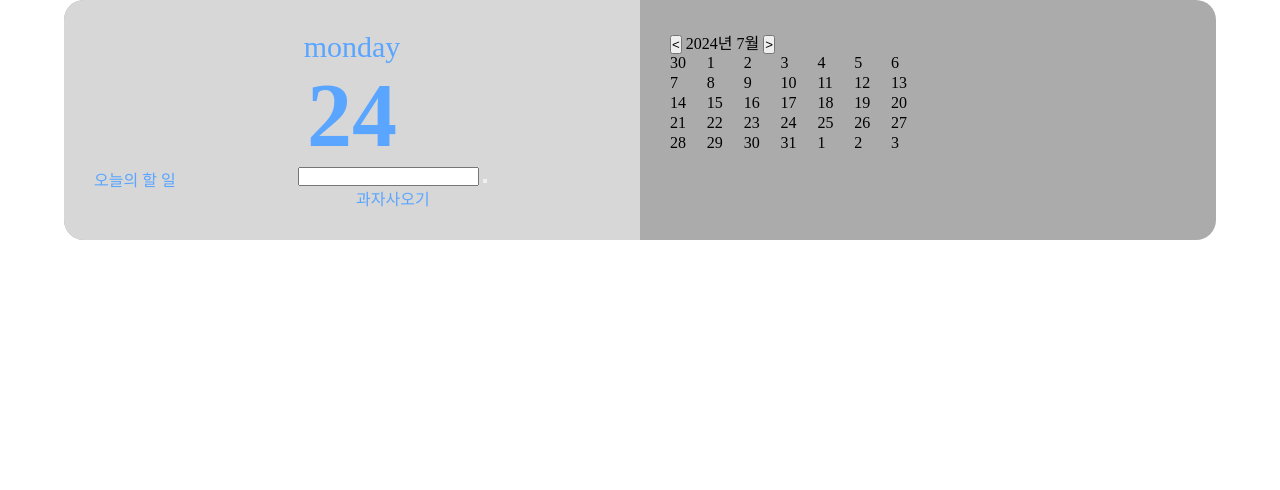
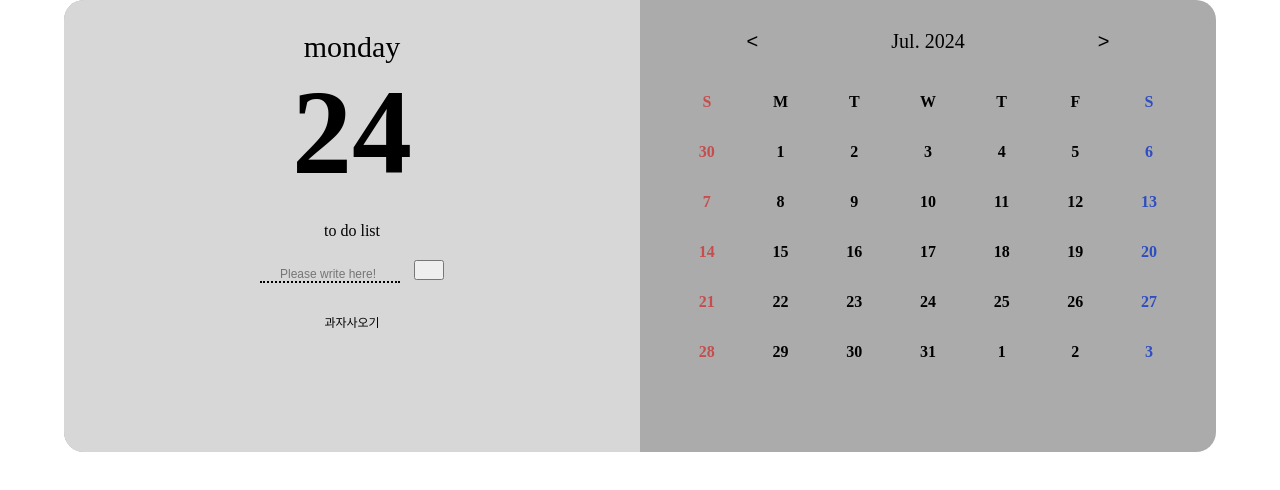
Before and after one commit to hyemomo/project, a plain HTML site: page 캘린더2/index.html in a window 1280 px wide. Drawn offline with Linux system fonts and the light colour scheme.

Commit message:
no message

```diff
--- a/캘린더2/app.js
+++ b/캘린더2/app.js
@@ -4,13 +4,14 @@ let date = new Date();
 const renderCalendar=()=>{ // 달력 보여주기
 
 
-
+const monthList=['Jan.','Feb.', 'Mar.', 'Apr.', 'May.','Jun.','Jul.', 'Aug.', 'Sep.', 'Oct.', 'Nov.', 'Dec.']
 
 const year = date.getFullYear();
 const month = date.getMonth();
 console.log(date.getDay());
 
-document.querySelector(".year-month").textContent = `${year}년 ${month + 1}월 `;
+
+document.querySelector(".year-month").textContent = `${monthList[month]} ${year}`;
 //month는 0부터!!0이 1월부터!
 
 const prevLast = new Date(year, month, 0); //지난 달의 마지막 날!
@@ -75,3 +76,22 @@ const prevMonth=()=>{
   date=new Date();
   renderCalendar()
   }
+
+  const showClickedDate=()=>{
+
+
+
+  }
+
+
+
+document.querySelector(".calendar").addEventListener("click",(e)=>{
+
+console.dir(
+  e
+);  if(e.target.className=="date"){
+
+}
+
+
+})
--- a/캘린더2/index.html
+++ b/캘린더2/index.html
@@ -16,9 +16,9 @@
                     <span class="main-date">24</span>
                 </div>
                 <div class="todo-wrap">
-                    <span class="todo-title">오늘의 할 일</span>
+                    <span class="todo-title">to do list</span>
                     <div class="input-wrap">
-                        <input type="text">
+                        <input type="text" placeholder="Please write here!">
                         <button></button>
                         <ul><li>과자사오기</li></ul>
                     </div>
@@ -27,11 +27,21 @@
             <div class="content-right">
                 <div class="nav">
                     <button class="nav-btn go-prev" onclick="prevMonth()">&lt;</button>
-                  <span class="year-month">2002년 09월 03일</span>
+                  <span class="year-month">July</span>
                     <button class="nav-btn go-next" onclick="nextMonth()">&gt;</button>
                   </div>
+          <ul class="days">
+                        <li class="day">S</li>
+                        <li class="day">M</li>
+                        <li class="day">T</li>
+                        <li class="day">W</li>
+                        <li class="day">T</li>
+                        <li class="day">F</li>
+                        <li class="day">S</li>
+                    </ul>
+                <div class="calendar">
 
-                <div class="calendar"></div>
+                </div>
             </div>
         </div>
     </div>
--- a/캘린더2/style.css
+++ b/캘린더2/style.css
@@ -21,7 +21,6 @@ ul{
 }
 .content-left{
     background: #d7d7d7;
-    color:#59a5ff;
     float: left;
     width:50%;
 
@@ -39,19 +38,42 @@ text-align: center;
     font-size: 30px;
   }
   .main-date{
-font-size: 90px;;
+font-size: 120px;;
 font-weight: bold;
+margin-bottom: 20px;
   }
   .todo-wrap{
     width:100%;
+    height:200px;
     text-align: center;
+    display: flex;
+    flex-direction: column;
   }
   .todo-title{
-float: left;
+font-size: 16px;
+margin-bottom: 20px;
   }
-  .input-wrap{
 
-  }
+ .input-wrap input{
+  border: 0;
+  outline: none;
+  border-bottom:2px dotted black ;
+  background-color: #d7d7d7;
+  padding-left: 20px;
+    padding-right: 20px;
+  width:100px;
+  font-size: 12px;
+  margin-right: 10px;
+ }
+ .input-wrap button{
+  width: 30px;
+  height: 20px;
+
+ }
+ .input-wrap ul{
+  margin-top: 30px;
+  font-size: 12px;
+ }
   .content-right{
 
 
@@ -59,12 +81,59 @@ float: left;
 
     padding: 30px;
   }
+  .nav{
+    display: flex;
+    justify-content: space-around;
+    text-align: center;
+    padding-bottom: 40px;
+  }
+  .year-month{
+    font-size: 20px
+  }
+  .nav-btn{
+    border: none;
+    background-color: #ababab;
+    font-size: 20px;
+    padding-left: 20px;
+    padding-right: 20px;
+}
   .calendar{
-    width:50%;
+    width:100%;
+    display: flex;
+    flex-wrap: wrap;
+    font-size:16px;
+    font-weight: bold;
+    text-align: center;
+    height: auto;
+    margin: auto;
 
+  }
+    .days{
+   display: flex;
+   text-align: center;
+   font-weight: bold;
+
+  }
+  .day{
+     width:calc(100%/7);
+    height: 50px;
   }
   .date{
     width:calc(100%/7);
-    height: 20px;
-    display: inline-block;
+    height: 50px;
+
+
   }
+  .date:hover,.day:hover{
+    background-color: #59a5ff;
+    border-radius: 20px;
+
+
+  }
+  .day:nth-child(7n+1),.date:nth-child(7n+1){
+    color: rgb(197, 77, 77);
+  }
+  .day:nth-child(7n),
+.date:nth-child(7n){
+    color:rgb(46, 77, 192)
+}
```
